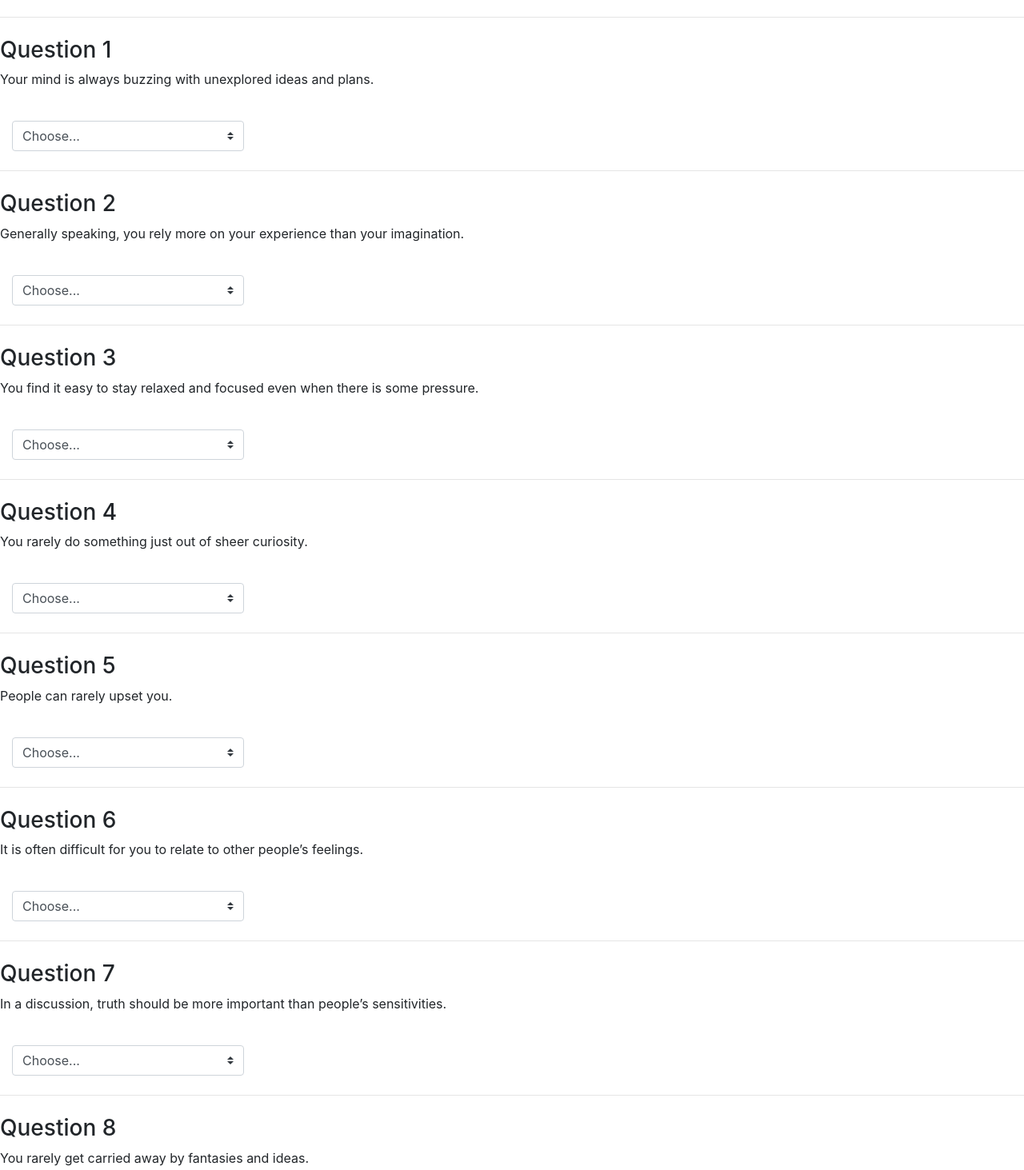
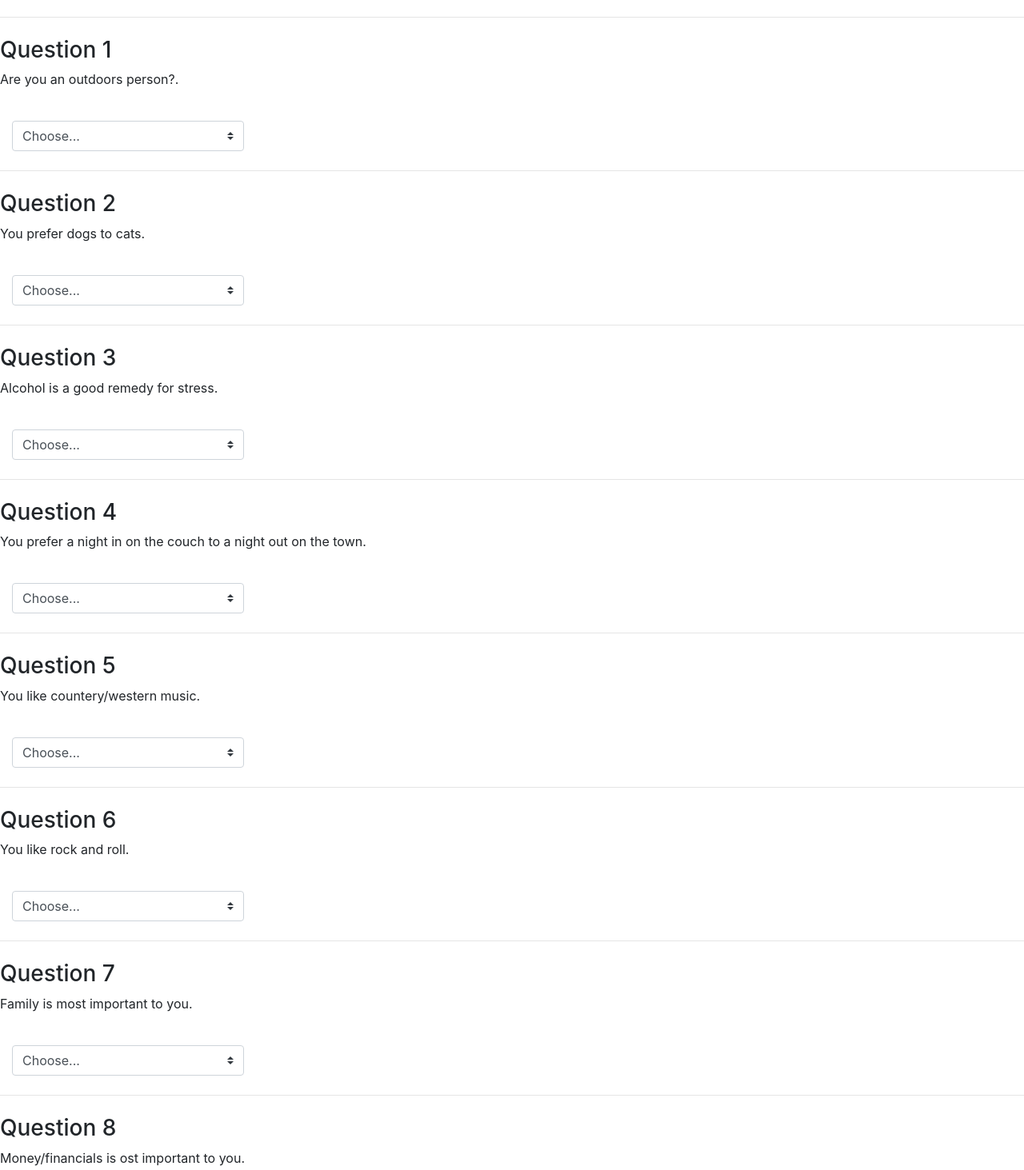
Before and after one commit to Mike-Smith13067/friendFinder, a website: page app/public/survey.html in a window 1280 px wide. Shown: the part 233-1696 px from the top of the page at 80% size. Drawn offline with nearby package versions, Linux system fonts and the light colour scheme; files whose address does not match are found by name.

Commit message:
added survey questions

```diff
--- a/app/public/survey.html
+++ b/app/public/survey.html
@@ -24,7 +24,7 @@
         <hr class="my-4">
 
         <h3>Question 1</h3>
-        <p>Your mind is always buzzing with unexplored ideas and plans.</p>
+        <p>Are you an outdoors person?.</p>
         <div class="col-md-3 mb-3">
           <label for="validationCustom01"></label>
           <select id="validationCustom01" class="custom-select" required>
@@ -42,7 +42,7 @@
         <hr class="my-4">
 
         <h3>Question 2</h3>
-        <p>Generally speaking, you rely more on your experience than your imagination.</p>
+        <p>You prefer dogs to cats.</p>
         <div class="col-md-3 mb-3">
           <label for="validationCustom02"></label>
           <select id="validationCustom02" class="custom-select" required>
@@ -60,7 +60,7 @@
         <hr class="my-4">
 
         <h3>Question 3</h3>
-        <p>You find it easy to stay relaxed and focused even when there is some pressure.</p>
+        <p>Alcohol is a good remedy for stress.</p>
         <div class="col-md-3 mb-3">
           <label for="validationCustom03"></label>
           <select id="validationCustom03" class="custom-select" required>
@@ -78,7 +78,7 @@
         <hr class="my-4">
 
         <h3>Question 4</h3>
-        <p>You rarely do something just out of sheer curiosity.</p>
+        <p>You prefer a night in on the couch to a night out on the town.</p>
         <div class="col-md-3 mb-3">
           <label for="validationCustom04"></label>
           <select id="validationCustom04" class="custom-select" required>
@@ -96,7 +96,7 @@
         <hr class="my-4">
 
         <h3>Question 5</h3>
-        <p>People can rarely upset you.</p>
+        <p>You like countery/western music.</p>
         <div class="col-md-3 mb-3">
           <label for="validationCustom05"></label>
           <select id="validationCustom05" class="custom-select" required>
@@ -114,7 +114,7 @@
         <hr class="my-4">
 
         <h3>Question 6</h3>
-        <p>It is often difficult for you to relate to other people’s feelings.</p>
+        <p>You like rock and roll.</p>
         <div class="col-md-3 mb-3">
           <label for="validationCustom06"></label>
           <select id="validationCustom06" class="custom-select" required>
@@ -132,7 +132,7 @@
         <hr class="my-4">
 
         <h3>Question 7</h3>
-        <p>In a discussion, truth should be more important than people’s sensitivities.</p>
+        <p>Family is most important to you.</p>
         <div class="col-md-3 mb-3">
           <label for="validationCustom07"></label>
           <select id="validationCustom07" class="custom-select" required>
@@ -150,7 +150,7 @@
         <hr class="my-4">
 
         <h3>Question 8</h3>
-        <p>You rarely get carried away by fantasies and ideas.</p>
+        <p>Money/financials is ost important to you.</p>
         <div class="col-md-3 mb-3">
           <label for="validationCustom08"></label>
           <select id="validationCustom08" class="custom-select" required>
@@ -168,8 +168,7 @@
         <hr class="my-4">
 
         <h3>Question 9</h3>
-        <p>You think that everyone’s views should be respected regardless of whether they are supported by facts or not.
-        </p>
+        <p>You are a morning person.</p>
         <div class="col-md-3 mb-3">
           <label for="validationCustom09"></label>
           <select id="validationCustom09" class="custom-select" required>
@@ -187,7 +186,7 @@
         <hr class="my-4">
 
         <h3>Question 10</h3>
-        <p>You feel more energetic after spending time with a group of people.</p>
+        <p>You believe the Earth is flat.</p>
         <div class="col-md-3 mb-3">
           <label for="validationCustom10"></label>
           <select id="validationCustom10" class="custom-select" required>
```
